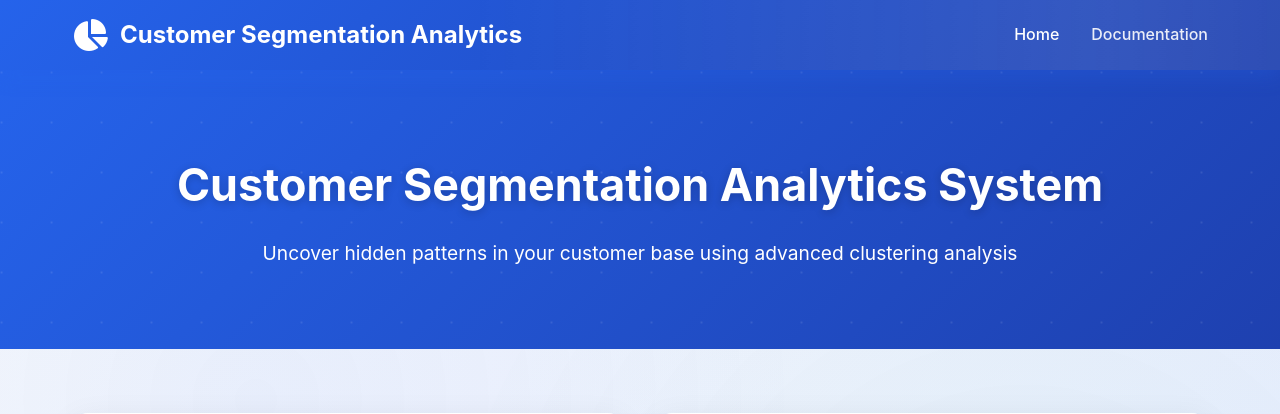
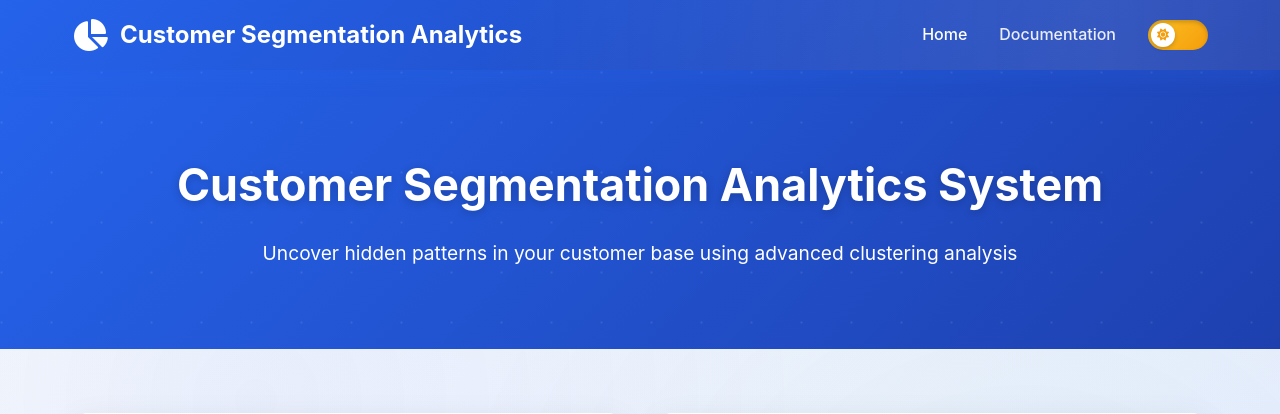
Before and after one commit to jesus-justin/Customer-Segmentation-Analytics-System, a Flask app: page / in a window 1280 px wide; the page is wider, and only the part inside the window is pictured. Shown: the top 414 px of that part. Run offline with Flask 3, Linux system fonts and the light colour scheme; some libraries are stand-ins or nearby versions.

Commit message:
Add dark mode toggle with theme persistence

```diff
--- a/static/css/style.css
+++ b/static/css/style.css
@@ -32,6 +32,90 @@
     --gradient-2: linear-gradient(135deg, #f093fb 0%, #f5576c 100%);
     --gradient-3: linear-gradient(135deg, #4facfe 0%, #00f2fe 100%);
     --gradient-primary: linear-gradient(135deg, var(--primary-color) 0%, var(--primary-dark) 100%);
+}
+
+/* Dark Mode Variables */
+[data-theme="dark"] {
+    --light-bg: #1e293b;
+    --card-bg: #0f172a;
+    --border-color: #334155;
+    --text-dark: #f1f5f9;
+    --text-light: #cbd5e1;
+    --shadow: 0 4px 6px rgba(0, 0, 0, 0.3);
+    --shadow-lg: 0 10px 40px rgba(0, 0, 0, 0.5);
+}
+
+[data-theme="dark"] body {
+    background: linear-gradient(135deg, #0f172a 0%, #1e293b 100%);
+}
+
+[data-theme="dark"] body::before {
+    background:
+        radial-gradient(circle at 20% 50%, rgba(37, 99, 235, 0.1) 0%, transparent 50%),
+        radial-gradient(circle at 80% 80%, rgba(16, 185, 129, 0.1) 0%, transparent 50%);
+}
+
+[data-theme="dark"] .card {
+    background: rgba(15, 23, 42, 0.8);
+    border: 1px solid rgba(51, 65, 85, 0.5);
+}
+
+[data-theme="dark"] .card-header {
+    background: linear-gradient(135deg, rgba(37, 99, 235, 0.1) 0%, rgba(16, 185, 129, 0.1) 100%);
+    border-bottom-color: var(--border-color);
+}
+
+[data-theme="dark"] .upload-area {
+    background-color: rgba(30, 41, 59, 0.5);
+    border-color: var(--border-color);
+}
+
+[data-theme="dark"] .upload-area:hover {
+    background-color: rgba(37, 99, 235, 0.1);
+}
+
+/* Dark Mode Toggle */
+.theme-toggle {
+    position: relative;
+    width: 60px;
+    height: 30px;
+    background: linear-gradient(135deg, #fbbf24 0%, #f59e0b 100%);
+    border-radius: 30px;
+    cursor: pointer;
+    transition: var(--transition-base);
+    display: flex;
+    align-items: center;
+    padding: 3px;
+    box-shadow: inset 0 2px 4px rgba(0, 0, 0, 0.2);
+}
+
+[data-theme="dark"] .theme-toggle {
+    background: linear-gradient(135deg, #1e40af 0%, #2563eb 100%);
+}
+
+.theme-toggle-thumb {
+    width: 24px;
+    height: 24px;
+    background: white;
+    border-radius: 50%;
+    transition: var(--transition-base);
+    display: flex;
+    align-items: center;
+    justify-content: center;
+    box-shadow: 0 2px 4px rgba(0, 0, 0, 0.2);
+}
+
+[data-theme="dark"] .theme-toggle-thumb {
+    transform: translateX(30px);
+}
+
+.theme-toggle-icon {
+    font-size: 0.75rem;
+    color: #f59e0b;
+}
+
+[data-theme="dark"] .theme-toggle-icon {
+    color: #2563eb;
 }
 
 html {
--- a/static/js/chart.js
+++ b/static/js/chart.js
@@ -2,6 +2,34 @@
    Customer Segmentation Analytics System - JavaScript
    Handles all client-side interactions and API calls
 */
+
+// Dark Mode Toggle Functionality
+document.addEventListener('DOMContentLoaded', () => {
+    const themeToggle = document.getElementById('themeToggle');
+    const themeIcon = document.querySelector('.theme-toggle-icon');
+
+    // Load saved theme or default to light
+    const savedTheme = localStorage.getItem('theme') || 'light';
+    document.documentElement.setAttribute('data-theme', savedTheme);
+    updateThemeIcon(savedTheme);
+
+    if (themeToggle) {
+        themeToggle.addEventListener('click', () => {
+            const currentTheme = document.documentElement.getAttribute('data-theme');
+            const newTheme = currentTheme === 'dark' ? 'light' : 'dark';
+
+            document.documentElement.setAttribute('data-theme', newTheme);
+            localStorage.setItem('theme', newTheme);
+            updateThemeIcon(newTheme);
+        });
+    }
+
+    function updateThemeIcon(theme) {
+        if (themeIcon) {
+            themeIcon.className = theme === 'dark' ? 'fas fa-moon theme-toggle-icon' : 'fas fa-sun theme-toggle-icon';
+        }
+    }
+});
 
 // Global state
 let fileSelected = false;
--- a/templates/index.html
+++ b/templates/index.html
@@ -17,6 +17,11 @@
             <div class="nav-links">
                 <a href="#" class="nav-link active">Home</a>
                 <a href="#" class="nav-link">Documentation</a>
+                <div class="theme-toggle" id="themeToggle" title="Toggle Dark Mode">
+                    <div class="theme-toggle-thumb">
+                        <i class="fas fa-sun theme-toggle-icon"></i>
+                    </div>
+                </div>
             </div>
         </div>
     </nav>
--- a/templates/results.html
+++ b/templates/results.html
@@ -18,6 +18,11 @@
                 <a href="{{ url_for('index') }}" class="nav-link">
                     <i class="fas fa-arrow-left"></i> Back
                 </a>
+                <div class="theme-toggle" id="themeToggle" title="Toggle Dark Mode">
+                    <div class="theme-toggle-thumb">
+                        <i class="fas fa-sun theme-toggle-icon"></i>
+                    </div>
+                </div>
             </div>
         </div>
     </nav>
```
